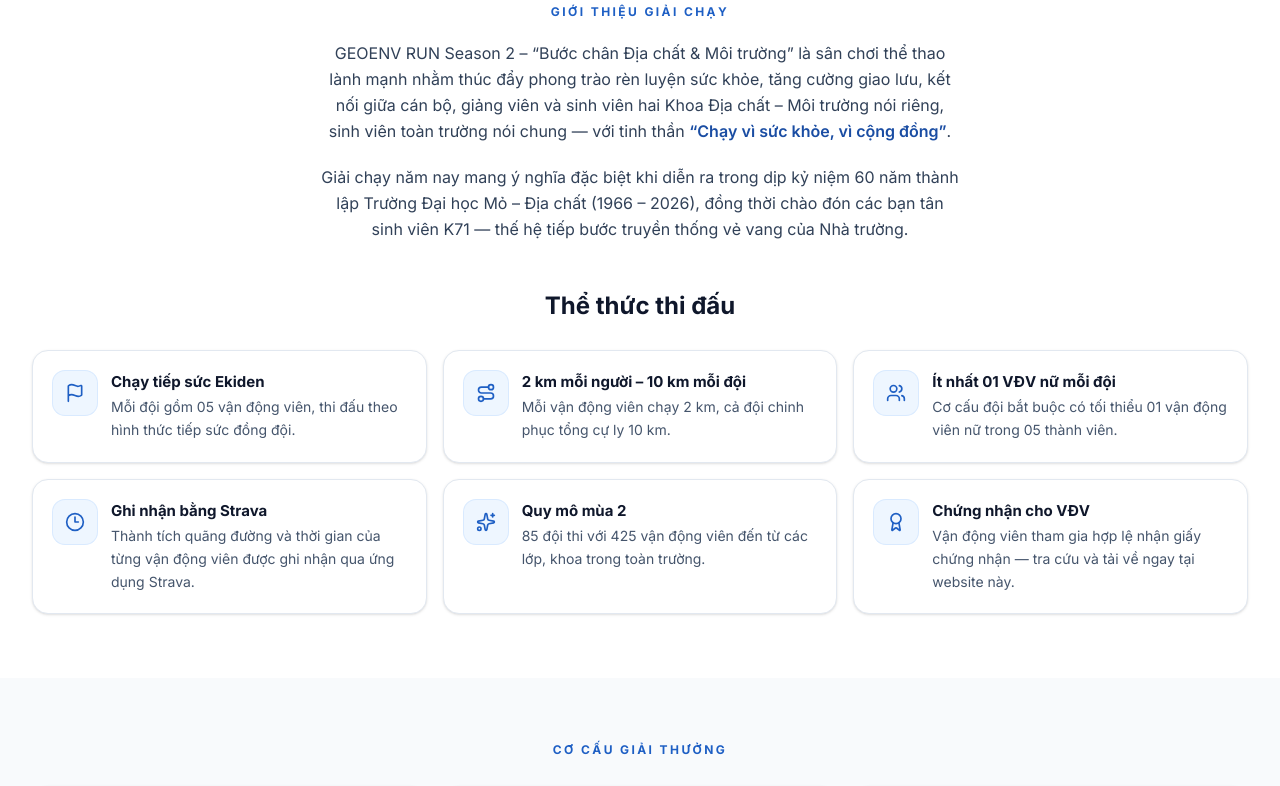
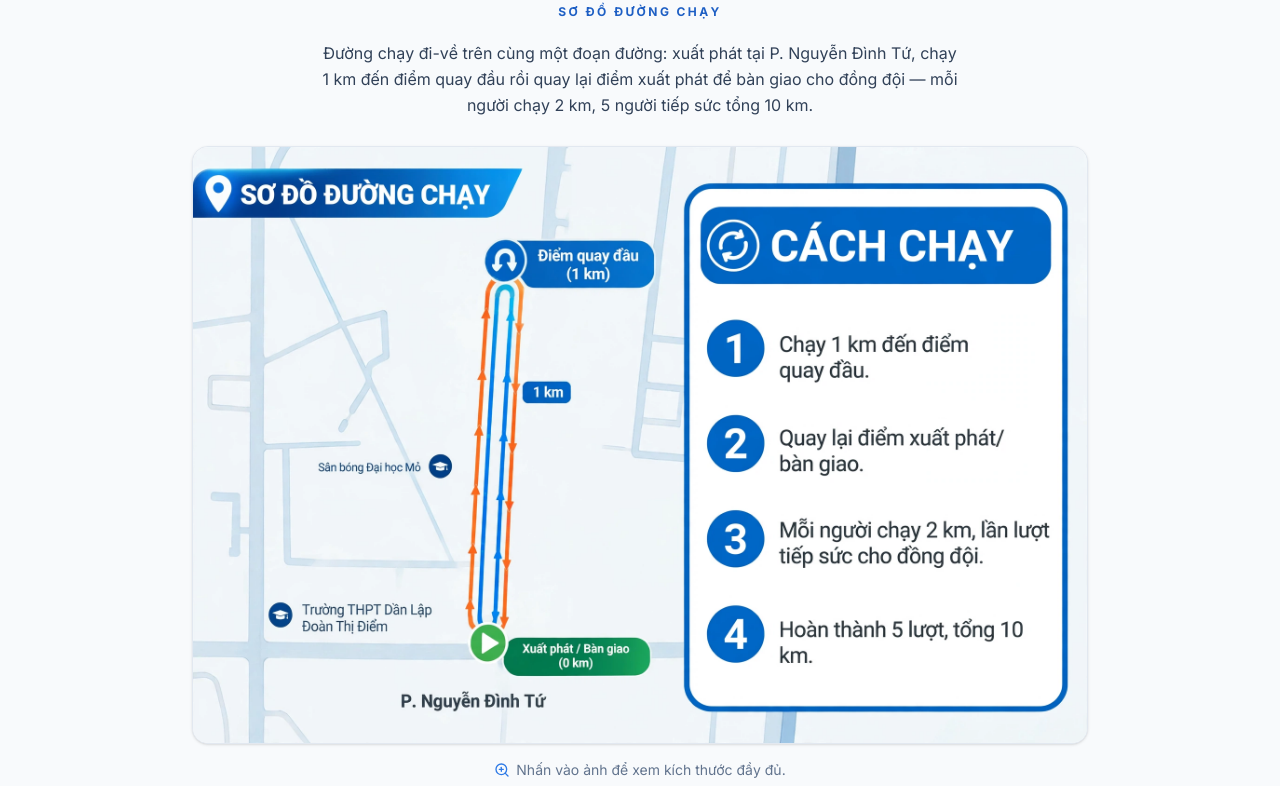
Before and after one commit to koko999-tien/geoenv-run-2026-certificates, a React (Vite) app: page / in a window 1280 px wide. Shown: the part 1813-2599 px from the top of the page. Built offline with nearby package versions, Linux system fonts and the light colour scheme; no server answers.

Commit message:
Thêm mục Sơ đồ đường chạy vào trang chủ

```diff
--- a/src/pages/Home.tsx
+++ b/src/pages/Home.tsx
@@ -18,6 +18,7 @@
   Sparkles,
   Trophy,
   Users,
+  ZoomIn,
 } from 'lucide-react';
 
 /* ============================================================
@@ -316,6 +317,34 @@
         </div>
       </section>
 
+      {/* ================= SƠ ĐỒ ĐƯỜNG CHẠY ================= */}
+      <section className="bg-slate-50 py-14 sm:py-16">
+        <div className="mx-auto max-w-5xl px-4 sm:px-6 lg:max-w-7xl lg:px-8">
+          <h2 className="text-center text-xs font-bold uppercase tracking-[0.2em] text-geoenv-600">
+            Sơ đồ đường chạy
+          </h2>
+          <p className="mx-auto mt-5 max-w-2xl px-4 text-center text-pretty text-sm leading-relaxed text-slate-700 sm:text-base">
+            Đường chạy đi-về trên cùng một đoạn đường: xuất phát tại P. Nguyễn Đình Tứ,
+            chạy 1 km đến điểm quay đầu rồi quay lại điểm xuất phát để bàn giao cho đồng
+            đội — mỗi người chạy 2 km, 5 người tiếp sức tổng 10 km.
+          </p>
+          <div className="card mx-auto mt-7 max-w-4xl overflow-hidden">
+            <a href="/so-do-duong-chay.webp" target="_blank" rel="noreferrer">
+              <img
+                src="/so-do-duong-chay.webp"
+                alt="Sơ đồ đường chạy GEOENV RUN 2026: xuất phát tại P. Nguyễn Đình Tứ, chạy 1 km đến điểm quay đầu rồi quay lại điểm xuất phát để bàn giao; mỗi người chạy 2 km, 5 người tiếp sức tổng 10 km."
+                loading="lazy"
+                className="h-auto w-full"
+              />
+            </a>
+          </div>
+          <p className="mt-4 flex items-center justify-center gap-1.5 text-center text-xs text-slate-500 sm:text-sm">
+            <ZoomIn className="h-4 w-4 text-geoenv-500" />
+            Nhấn vào ảnh để xem kích thước đầy đủ.
+          </p>
+        </div>
+      </section>
+
       {/* ================= GIỚI THIỆU & THỂ THỨC THI ĐẤU ================= */}
       <section className="bg-white py-14 sm:py-16">
         <div className="mx-auto max-w-5xl px-4 sm:px-6 lg:max-w-7xl lg:px-8">
```
